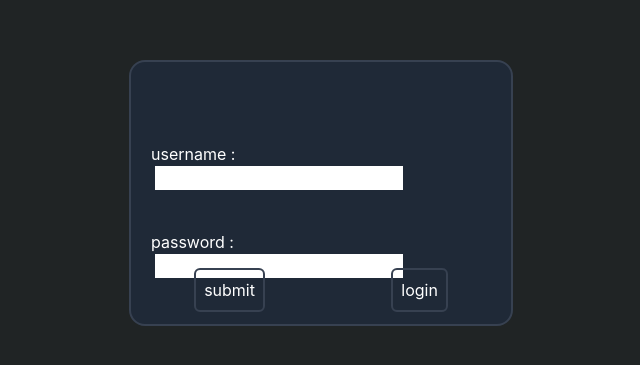
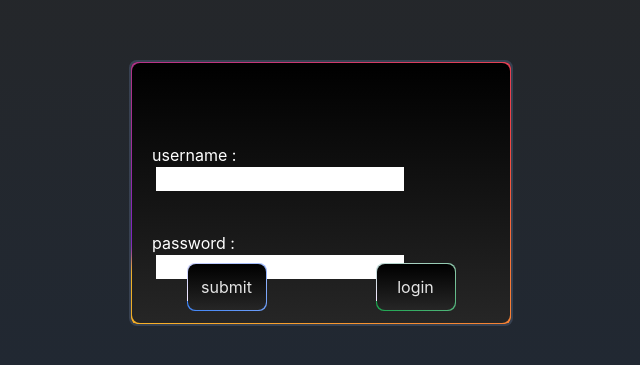
Before and after one commit to amiof/weblog-frontend, a React (Create React App) app: page /signIn in a window 1280 px wide. Shown: the part 207-572 px from the top of the page, without its empty margins (319-959 px from the left). Built offline with nearby package versions, Linux system fonts and the light colour scheme.

Commit message:
change ui login and singn in

```diff
--- a/src/components/login/login.js
+++ b/src/components/login/login.js
@@ -35,15 +35,13 @@ function Login() {
   });
 
   return (
-    <div
-      className="h-screen w-screen flex justify-center items-center"
-      style={{ backgroundColor: backgroundColor }}
-    >
-      <div className="w-1/2 h-4/6 flex justify-center items-center ">
+    <div className="h-screen w-screen flex justify-center items-center bg-gradient-to-t bg-neutral-800 from-gray-800  ">
+      <div className="w-1/2 h-4/6 flex justify-center items-center  ">
         <form
           onSubmit={formik.handleSubmit}
-          className="bg-gray-800 flex flex-col h-full w-80  m-5 rounded-2xl relative border border-gray-700"
+          className="bg-gray-800 flex flex-col h-96 w-80 border-gray-700   relative overflow-hidden  "
         >
+          <span class="absolute inset-px z-10  rounded-lg bg-black bg-gradient-to-t from-neutral-800 text-neutral-200">
             <div className="mt-20 ml-5">
               <label htmlFor="email" className="text-white">
                 email :
@@ -56,7 +54,9 @@ function Login() {
                 value={formik.values.email}
                 className="ml-5"
               />
-            {formik.errors.email ? <div className="text-red-500">{formik.errors.email}</div> : null}
+              {formik.errors.email ? (
+                <div className="text-red-500">{formik.errors.email}</div>
+              ) : null}
             </div>
             <div className="mt-10 ml-5 ">
               <label htmlFor="username" className="text-white">
@@ -101,6 +101,8 @@ function Login() {
                 </Link>
               </button>
             </div>
+          </span>
+          <span class="absolute inset-0 z-0 scale-x-[2.0] scale-y-[3.0] blur before:absolute before:inset-0 before:top-1/3 before:aspect-square before:animate-disco before:bg-gradient-conic before:from-purple-700 before:via-red-500 before:to-amber-400" />
         </form>
       </div>
     </div>
--- a/src/components/login/signin.js
+++ b/src/components/login/signin.js
@@ -31,14 +31,12 @@ function SignIn() {
   });
 
   return (
-    <div
-      className="flex justify-center items-center w-full h-full"
-      style={{ backgroundColor: backgroundColor }}
-    >
+    <div className="flex justify-center items-center w-full h-full  bg-gradient-to-t bg-neutral-800 from-gray-800">
       <form
         onSubmit={formik.handleSubmit}
-        className="w-96 h-2/6 border-2  bg-gray-800 border-gray-700 relative rounded-2xl"
+        className="w-96 h-2/6 border-2  bg-gray-800 border-gray-700 relative rounded-lg overflow-hidden"
       >
+        <span class="absolute inset-px z-10  rounded-lg bg-black bg-gradient-to-t from-neutral-800 text-neutral-200">
           <div className="mt-20">
             <label htmlFor="username" className="m-5 text-white">
               {" "}
@@ -51,7 +49,7 @@ function SignIn() {
               className="ml-6"
             />
             {formik.errors.username ? <div>{formik.errors.username}</div> : null}
-        </div>
+          </div>{" "}
           <div className="mt-10">
             <label htmlFor="password" className="m-5 text-white">
               {" "}
@@ -67,20 +65,22 @@ function SignIn() {
             {formik.errors.password ? <div>{formik.errors.password}</div> : null}
           </div>
           <div className="absolute bottom-3 flex justify-around w-full ">
-          <button
-            type="submit"
-            className="border-solid border-2 border-gray-700 p-2 rounded-md hover:bg-blue-400 text-white"
-          >
-            {" "}
-            submit{" "}
+            <button type="submit" class="relative overflow-hidden rounded-lg  px-10 py-6    ">
+              <span class="absolute inset-px z-10 grid place-items-center rounded-lg bg-black bg-gradient-to-t from-neutral-800 text-neutral-200">
+                submit
+              </span>
+              <span class="absolute inset-0 z-0 scale-x-[2.0]  before:absolute before:inset-0 before:top-1/2 before:aspect-square before:animate-disco before:bg-gradient-conic before:from-purple-100 before:to-blue-500" />
             </button>
-          <button
-            type="button"
-            className="border-solid border-2 p-2 border-gray-700 rounded-md hover:bg-green-500 text-white"
-          >
+
+            <button class="relative overflow-hidden rounded-lg  px-10 py-6    ">
+              <span class="absolute inset-px z-10 grid place-items-center rounded-lg bg-black bg-gradient-to-t from-neutral-800 text-neutral-200">
                 <Link to="/login">login</Link>
+              </span>
+              <span class="absolute inset-0 z-0 scale-x-[2.0]  before:absolute before:inset-0 before:top-1/2 before:aspect-square before:animate-disco before:bg-gradient-conic before:from-purple-100 before:to-green-600" />
             </button>
-        </div>
+          </div>{" "}
+        </span>
+        <span class="absolute inset-0 z-0 scale-x-[2.0] blur before:absolute before:inset-0 before:top-1/2 before:aspect-square before:animate-disco before:bg-gradient-conic before:from-purple-700 before:via-red-500 before:to-amber-400" />
       </form>
     </div>
   );
--- a/tailwind.config.js
+++ b/tailwind.config.js
@@ -10,6 +10,18 @@ module.exports = {
         // Complex site-specific row configuration
         layout: "200px minmax(900px, 1fr) 100px",
       },
+      backgroundImage: {
+        "gradient-conic": "conic-gradient(var(--tw-gradient-stops))",
+      },
+      keyframes: {
+        disco: {
+          "0%": { transform: "translateY(-50%) rotate(0deg)" },
+          "100%": { transform: "translateY(-50%) rotate(360deg)" },
+        },
+      },
+      animation: {
+        disco: "disco 1.5s linear infinite",
+      },
     },
   },
   plugins: [],
```
Lines whose indentation alone changed are shown as unchanged.
